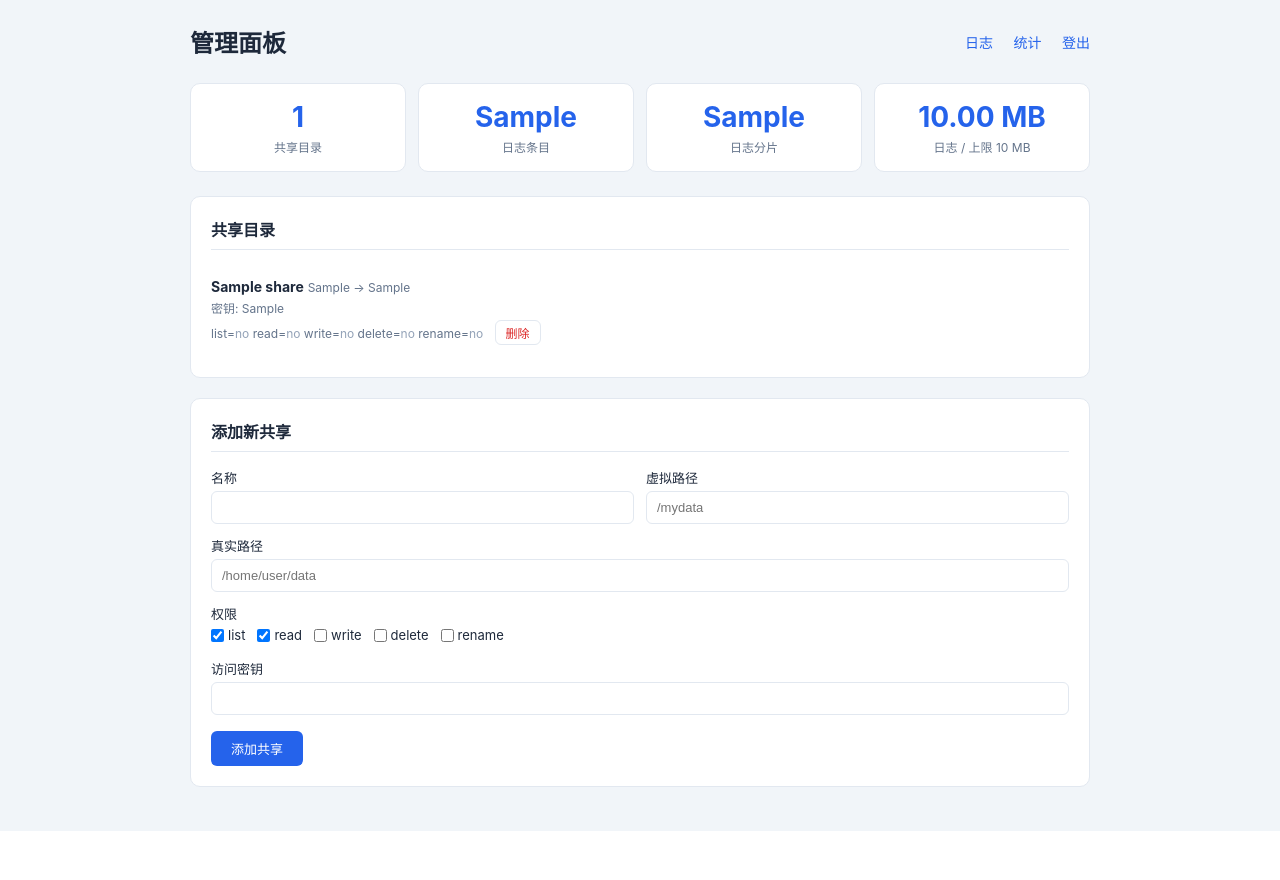
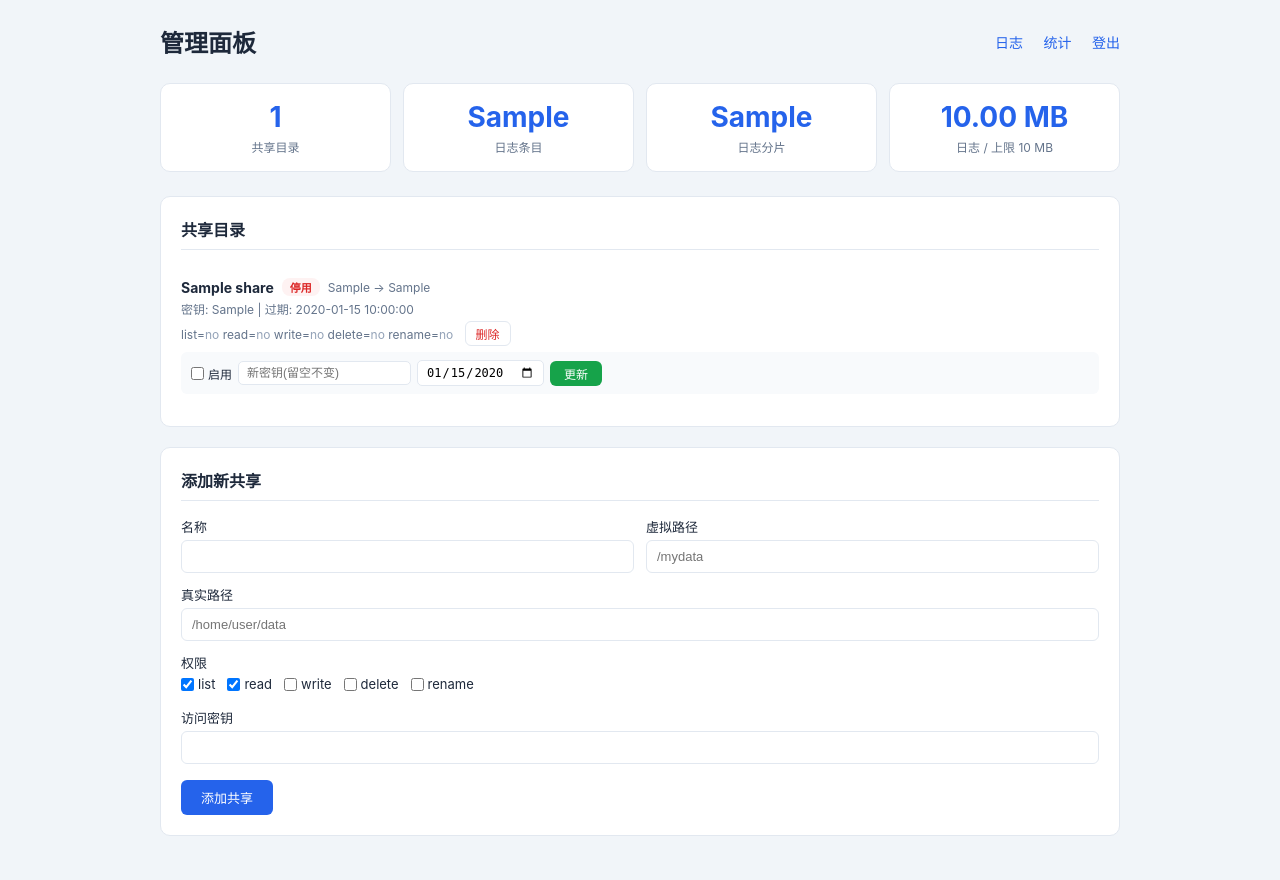
Before and after one commit to Dinosaur-MC/AgentCloudBase, a FastAPI app: template templates/admin_dashboard.jinja in a window 1280 px wide. Before the commit the page ends 831 px from the top, so only its background shows below. Run offline with FastAPI, Linux system fonts and the light colour scheme; the template is opened without the code that fills it: most values are stand-ins (such as "Sample title", 1, 10 or a date in 2020).

Commit message:
feat: add share enabled status and access key expiry with admin update

```diff
--- a/app/main.py
+++ b/app/main.py
@@ -106,8 +106,9 @@ async def admin_page(request: Request):
         return templates.TemplateResponse(request, "admin_login.jinja", {"error": None})
     configs = load_config()
     stats = compute_stats()
+    now_str = datetime.now().strftime("%Y-%m-%d")
     return templates.TemplateResponse(
-        request, "admin_dashboard.jinja", {"shares": configs, "stats": stats}
+        request, "admin_dashboard.jinja", {"shares": configs, "stats": stats, "now": now_str}
     )
 
 
@@ -148,6 +149,8 @@ async def add_share(
     delete_perm: bool = Form(False),
     rename_perm: bool = Form(False),
     access_key: str = Form(...),
+    enabled: bool = Form(True),
+    access_key_expires: str = Form(""),
 ):
     admin = get_admin_from_cookie(request)
     if not admin:
@@ -167,6 +170,8 @@ async def add_share(
             "rename": rename_perm,
         },
         access_key=access_key,
+        enabled=enabled,
+        access_key_expires=access_key_expires,
     )
     configs.append(new_share)
     save_config(configs)
@@ -187,6 +192,30 @@ async def delete_share(request: Request, share_id: str):
         raise HTTPException(status_code=404, detail="Share not found")
     save_config(new_configs)
     write_log({"action": "share_deleted", "id": share_id, "ip": request.client.host})
+    return RedirectResponse("/admin", status_code=status.HTTP_303_SEE_OTHER)
+
+
+@app.post("/admin/shares/update/{share_id}")
+async def update_share(
+    request: Request,
+    share_id: str,
+    enabled: bool = Form(False),
+    access_key: str = Form(""),
+    access_key_expires: str = Form(""),
+):
+    admin = get_admin_from_cookie(request)
+    if not admin:
+        raise HTTPException(status_code=401, detail="Unauthorized")
+    configs = load_config()
+    for share in configs:
+        if share.id == share_id:
+            share.enabled = enabled
+            if access_key:
+                share.access_key = access_key
+            share.access_key_expires = access_key_expires
+            save_config(configs)
+            write_log({"action": "share_updated", "id": share_id, "ip": request.client.host})
+            break
     return RedirectResponse("/admin", status_code=status.HTTP_303_SEE_OTHER)
 
 
--- a/app/utils.py
+++ b/app/utils.py
@@ -33,6 +33,8 @@ class ShareConfig(BaseModel):
     real_path: str
     permissions: dict = {"list": True, "read": True, "write": False, "delete": False, "rename": False}
     access_key: str
+    enabled: bool = True
+    access_key_expires: str = ""  # ISO date string, empty = never expires
 
 
 # ==================== 配置读写 ====================
@@ -292,6 +294,15 @@ def find_share_by_vpath(virtual_path: str) -> Optional[ShareConfig]:
 def validate_access_key(share: ShareConfig, key: Optional[str]) -> bool:
     if not key:
         return False
+    if not share.enabled:
+        return False
+    if share.access_key_expires:
+        try:
+            exp = datetime.fromisoformat(share.access_key_expires)
+            if datetime.now() > exp:
+                return False
+        except (ValueError, TypeError):
+            pass  # 格式不对当作无期限
     return share.access_key == key
 
 
--- a/templates/admin_dashboard.jinja
+++ b/templates/admin_dashboard.jinja
@@ -6,7 +6,7 @@
   :root{--primary:#2563eb;--bg:#f1f5f9;--card:#fff;--border:#e2e8f0;--text:#1e293b;--muted:#64748b;--success:#16a34a}
   *{margin:0;padding:0;box-sizing:border-box}
   body{font-family:-apple-system,BlinkMacSystemFont,'Segoe UI',Roboto,sans-serif;background:var(--bg);color:var(--text);padding:24px}
-  .container{max-width:900px;margin:0 auto}
+  .container{max-width:960px;margin:0 auto}
   .header{display:flex;justify-content:space-between;align-items:center;margin-bottom:24px}
   .header h1{font-size:24px;font-weight:600}
   .nav a{color:var(--primary);text-decoration:none;font-size:14px;margin-left:16px}
@@ -19,14 +19,21 @@
   .section h3{font-size:16px;font-weight:600;margin-bottom:16px;padding-bottom:8px;border-bottom:1px solid var(--border)}
   .share-item{padding:12px 0;border-bottom:1px solid #f1f5f9;font-size:14px}
   .share-item:last-child{border-bottom:none}
+  .share-item .title{display:flex;align-items:center;gap:8px;flex-wrap:wrap}
   .share-meta{font-size:12px;color:var(--muted);margin:4px 0}
   .perms{font-size:12px;color:var(--muted)}
   .perms .on{color:var(--success);font-weight:600}
   .perms .off{color:#94a3b8}
-  .btn-sm{padding:3px 10px;font-size:12px;border-radius:6px;border:1px solid #e2e8f0;background:#fff;cursor:pointer;color:#dc2626;margin-left:8px}
+  .tag{display:inline-block;padding:1px 8px;border-radius:8px;font-size:11px;font-weight:600}
+  .tag-on{background:#dcfce7;color:#15803d}
+  .tag-off{background:#fef2f2;color:#dc2626}
+  .tag-expired{background:#fef2f2;color:#dc2626}
+  .btn-sm{padding:3px 10px;font-size:12px;border-radius:6px;border:1px solid #e2e8f0;background:#fff;cursor:pointer;color:#dc2626}
   .btn-sm:hover{background:#fef2f2}
   .btn-primary{padding:8px 20px;background:var(--primary);color:#fff;border:none;border-radius:6px;font-size:13px;font-weight:500;cursor:pointer}
   .btn-primary:hover{background:#1d4ed8}
+  .btn-update{padding:4px 14px;background:var(--success);color:#fff;border:none;border-radius:6px;font-size:12px;cursor:pointer}
+  .btn-update:hover{background:#15803d}
   .form-grid{display:grid;grid-template-columns:1fr 1fr;gap:12px}
   .form-grid label{font-size:13px;font-weight:500;display:block;margin-bottom:4px}
   .form-grid input{width:100%;padding:8px 10px;border:1px solid var(--border);border-radius:6px;font-size:13px;outline:none}
@@ -34,6 +41,10 @@
   .form-full{grid-column:1/-1}
   .checkbox-group{display:flex;gap:12px;flex-wrap:wrap}
   .checkbox-group label{font-weight:400;display:flex;align-items:center;gap:4px;cursor:pointer;font-size:13px}
+  .update-form{display:flex;flex-wrap:wrap;gap:6px;align-items:center;margin-top:6px;padding:8px 10px;background:#f8fafc;border-radius:6px}
+  .update-form input{padding:4px 8px;border:1px solid var(--border);border-radius:5px;font-size:12px;outline:none}
+  .update-form input:focus{border-color:var(--primary)}
+  .update-form label{font-size:12px;display:flex;align-items:center;gap:4px;cursor:pointer}
 </style></head>
 <body>
   <div class="container">
@@ -59,19 +70,39 @@
       <h3>共享目录</h3>
       {% for share in shares %}
       <div class="share-item">
-        <strong>{{ share.name }}</strong>
-        <span style="font-size:12px;color:var(--muted)"> {{ share.virtual_path }} &rarr; {{ share.real_path }}</span>
-        <div class="share-meta">密钥: {{ share.access_key }}</div>
+        <div class="title">
+          <strong>{{ share.name }}</strong>
+          {% if share.enabled %}
+            <span class="tag tag-on">启用</span>
+          {% else %}
+            <span class="tag tag-off">停用</span>
+          {% endif %}
+          <span style="font-size:12px;color:var(--muted)">{{ share.virtual_path }} &rarr; {{ share.real_path }}</span>
+        </div>
+        <div class="share-meta">
+          密钥: {{ share.access_key }}
+          {% if share.access_key_expires %}
+            | 过期: {{ share.access_key_expires }}
+            {% set exp = share.access_key_expires %}
+            {% if exp < now %}<span class="tag tag-expired">已过期</span>{% endif %}
+          {% endif %}
+        </div>
         <div class="perms">
           list=<span class="{% if share.permissions.list %}on">yes{% else %}off">no{% endif %}</span>
           read=<span class="{% if share.permissions.read %}on">yes{% else %}off">no{% endif %}</span>
           write=<span class="{% if share.permissions.write %}on">yes{% else %}off">no{% endif %}</span>
           delete=<span class="{% if share.permissions.delete %}on">yes{% else %}off">no{% endif %}</span>
           rename=<span class="{% if share.permissions.rename %}on">yes{% else %}off">no{% endif %}</span>
-          <form method="post" action="/admin/shares/delete/{{ share.id }}" style="display:inline">
+          <form method="post" action="/admin/shares/delete/{{ share.id }}" style="display:inline;margin-left:8px">
             <button class="btn-sm" type="submit">删除</button>
           </form>
         </div>
+        <form class="update-form" method="post" action="/admin/shares/update/{{ share.id }}">
+          <label><input type="checkbox" name="enabled" {% if share.enabled %}checked{% endif %}> 启用</label>
+          <input name="access_key" placeholder="新密钥(留空不变)" value="" size="20">
+          <input name="access_key_expires" type="date" value="{{ share.access_key_expires[:10] if share.access_key_expires else '' }}">
+          <button class="btn-update" type="submit">更新</button>
+        </form>
       </div>
       {% else %}
       <p style="color:var(--muted);font-size:14px;">暂无共享目录</p>
```
